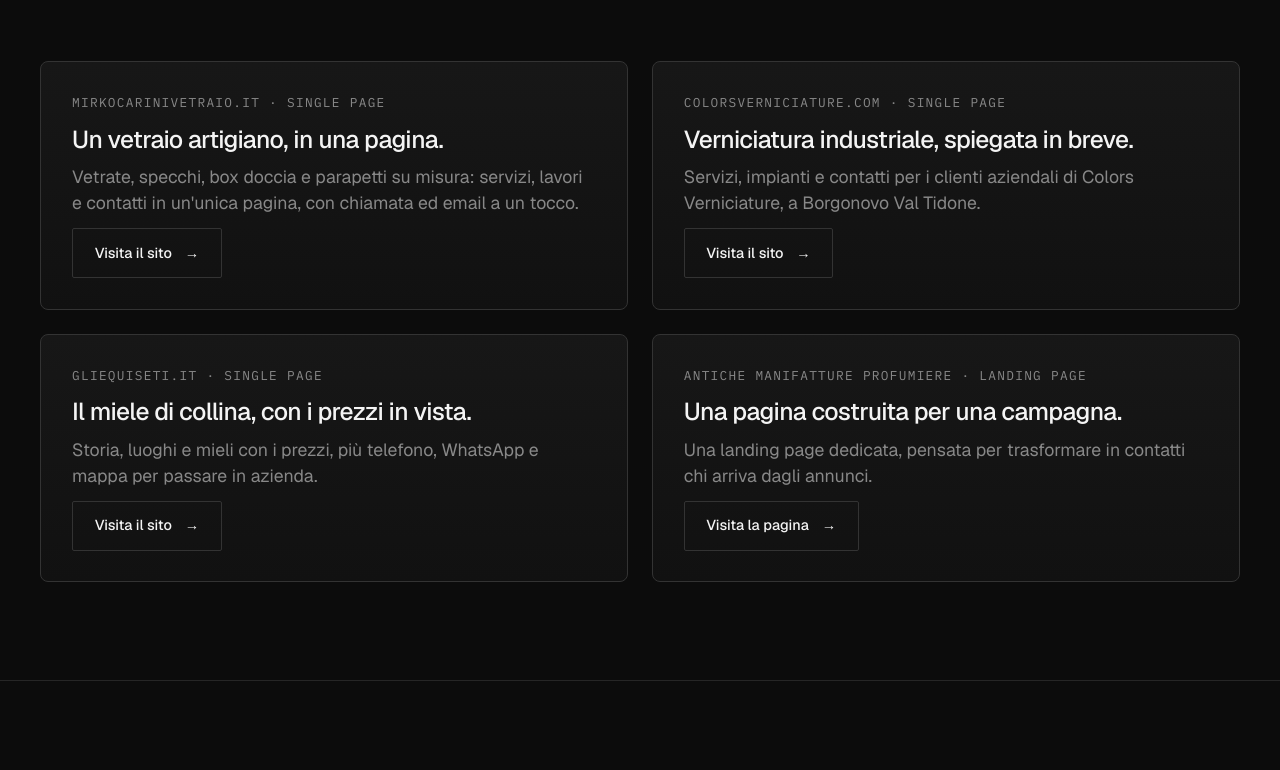
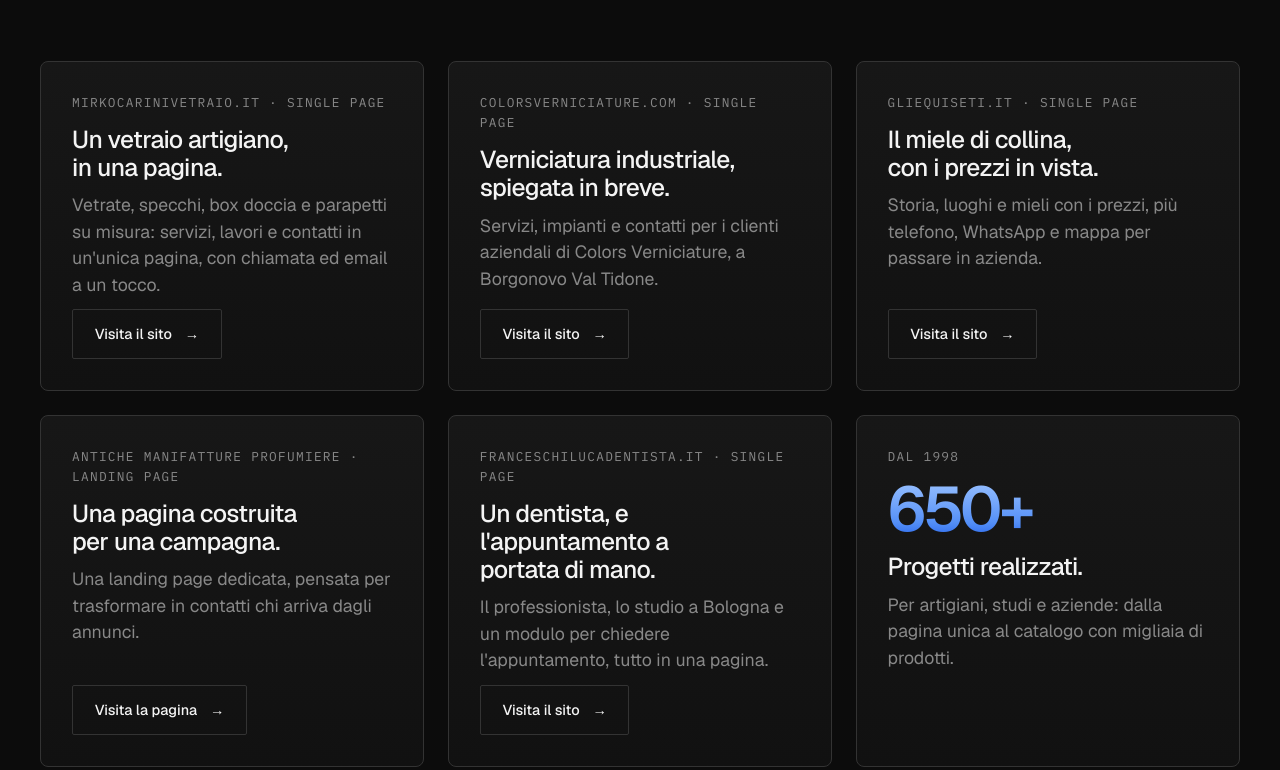
Before and after one commit to imodonutti/dinamoweb, a plain HTML site: page sito/siti-web/index.html in a window 1280 px wide. Shown: the part 2935-3705 px from the top of the page. Drawn offline with nearby package versions, Linux system fonts and the light colour scheme.

Commit message:
Siti web: aggiunta la single page di franceschilucadentista.it
Cinque lavori più la scheda dei 650+ progetti, tre per riga.

Co-Authored-By: Claude Opus 5.5 <noreply@anthropic.com>
Claude-Session: https://claude.ai/code/session_01Aiy7tmoCqu5L2iGHmhgRHo

```diff
--- a/sito/siti-web/index.html
+++ b/sito/siti-web/index.html
@@ -160,11 +160,13 @@
     <div class="container">
       <div class="meta-row"><span class="meta ruled"><b>_03</b> Alcuni lavori</span></div>
       <h2 id="works-title" class="lp-h2"><span class="metal">Non promesse.</span> <span class="ghost">Siti online.</span></h2>
-      <div class="lp-proof-grid is-two">
+      <div class="lp-proof-grid">
         <article class="lp-proof"><span class="meta">mirkocarinivetraio.it · Single page</span><h3>Un vetraio artigiano, in una pagina.</h3><p>Vetrate, specchi, box doccia e parapetti su misura: servizi, lavori e contatti in un'unica pagina, con chiamata ed email a un tocco.</p><a class="btn" href="https://www.mirkocarinivetraio.it" target="_blank" rel="noopener">Visita il sito <span class="arrow" aria-hidden="true">→</span></a></article>
         <article class="lp-proof"><span class="meta">colorsverniciature.com · Single page</span><h3>Verniciatura industriale, spiegata in breve.</h3><p>Servizi, impianti e contatti per i clienti aziendali di Colors Verniciature, a Borgonovo Val Tidone.</p><a class="btn" href="https://colorsverniciature.com" target="_blank" rel="noopener">Visita il sito <span class="arrow" aria-hidden="true">→</span></a></article>
         <article class="lp-proof"><span class="meta">gliequiseti.it · Single page</span><h3>Il miele di collina, con i prezzi in vista.</h3><p>Storia, luoghi e mieli con i prezzi, più telefono, WhatsApp e mappa per passare in azienda.</p><a class="btn" href="https://www.gliequiseti.it" target="_blank" rel="noopener">Visita il sito <span class="arrow" aria-hidden="true">→</span></a></article>
         <article class="lp-proof"><span class="meta">Antiche Manifatture Profumiere · Landing page</span><h3>Una pagina costruita per una campagna.</h3><p>Una landing page dedicata, pensata per trasformare in contatti chi arriva dagli annunci.</p><a class="btn" href="https://landing.antichemanifattureprofumiere.com" target="_blank" rel="noopener">Visita la pagina <span class="arrow" aria-hidden="true">→</span></a></article>
+        <article class="lp-proof"><span class="meta">franceschilucadentista.it · Single page</span><h3>Un dentista, e l'appuntamento a portata di mano.</h3><p>Il professionista, lo studio a Bologna e un modulo per chiedere l'appuntamento, tutto in una pagina.</p><a class="btn" href="https://www.franceschilucadentista.it" target="_blank" rel="noopener">Visita il sito <span class="arrow" aria-hidden="true">→</span></a></article>
+        <article class="lp-proof"><span class="meta">Dal 1998</span><strong class="lp-proof-big">650+</strong><h3>Progetti realizzati.</h3><p>Per artigiani, studi e aziende: dalla pagina unica al catalogo con migliaia di prodotti.</p></article>
       </div>
     </div>
   </section>
```
